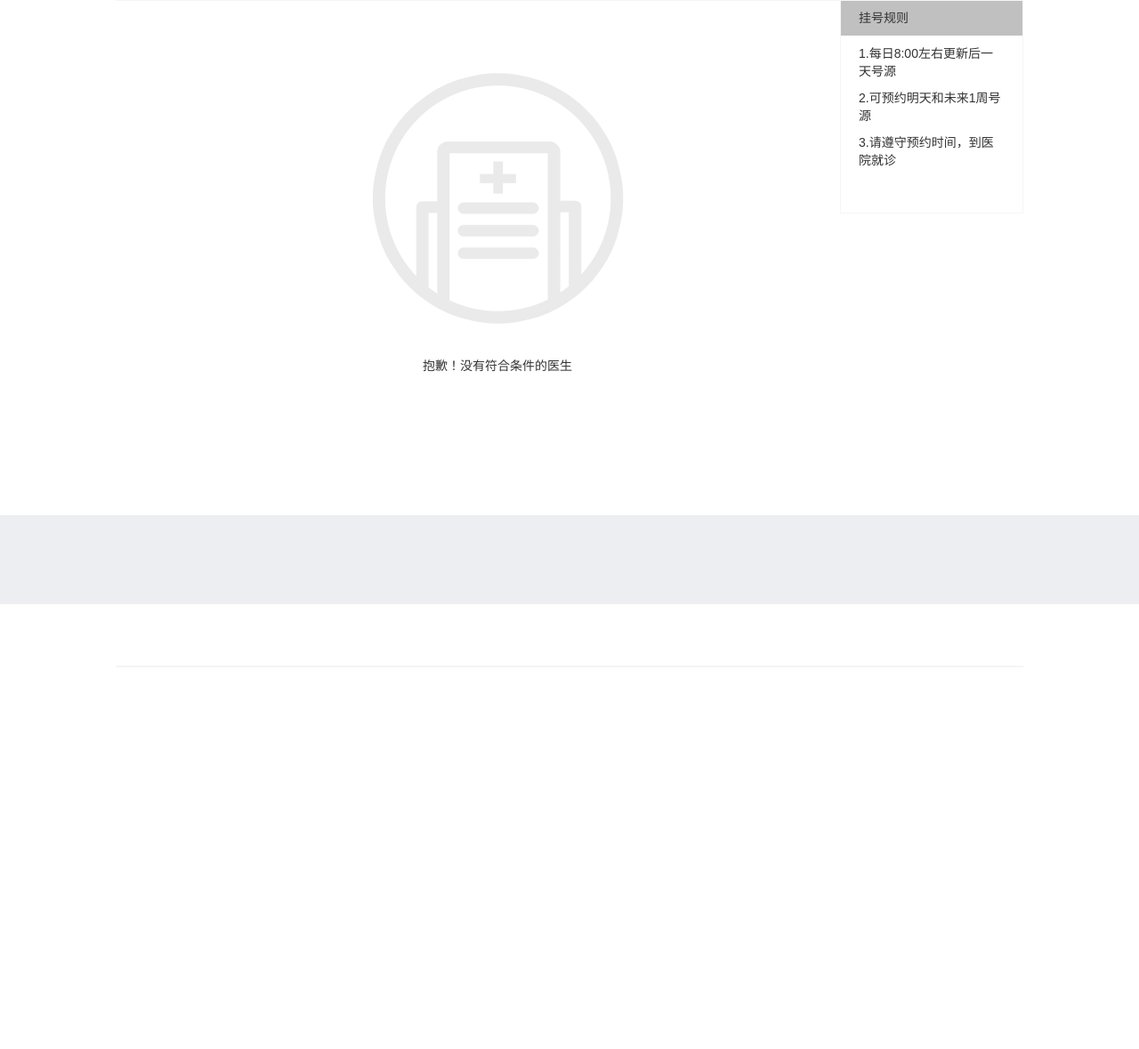
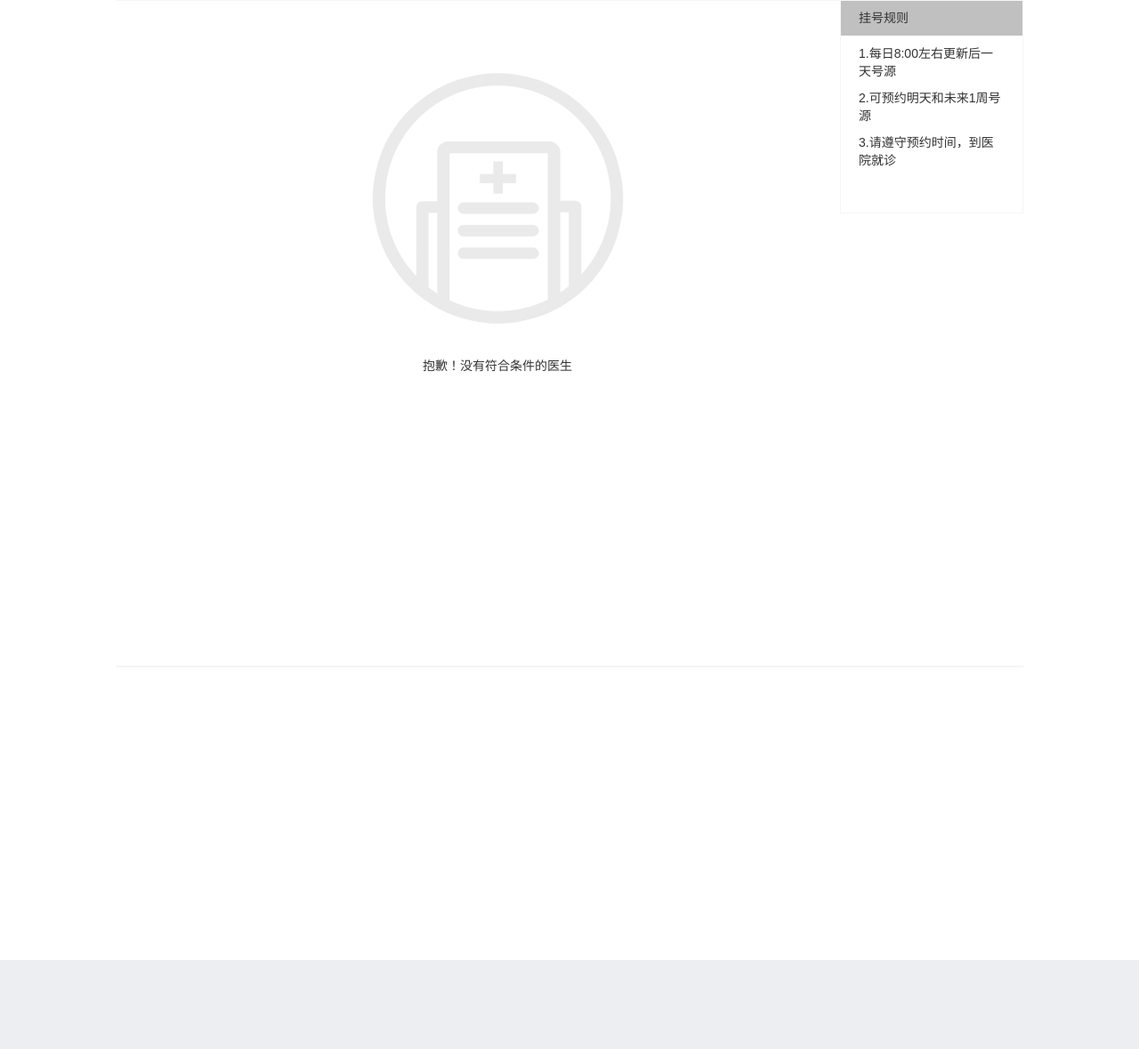
Before and after one commit to Greatfools/OnlineOrderAndVisit, a Django app: template myProject/templates/search_doctor.html in a window 1280 px wide. Shown: the part 121-1300 px from the top of the page at 89% size. Before the commit the page ends 800 px from the top, so only its background shows below. Run offline with Django 3.2, Linux system fonts and the light colour scheme; the template is opened without the code that fills it, so the values that code supplies are empty; some libraries are stand-ins or nearby versions.

Commit message:
fix search_doctor bug

```diff
--- a/myProject/static/css/search_doctor.css
+++ b/myProject/static/css/search_doctor.css
@@ -182,3 +182,9 @@
     top:680px;
     right: 500px;
 }
+.footer{
+    height:100px;
+    width:100%;
+    position: absolute;
+    top:1200px;
+}
```
